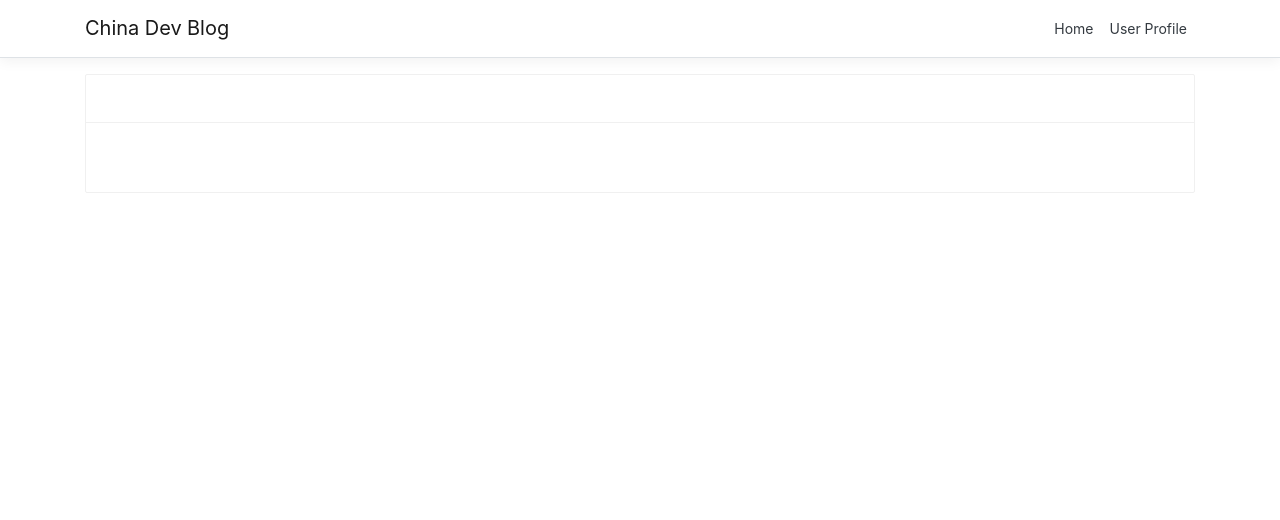
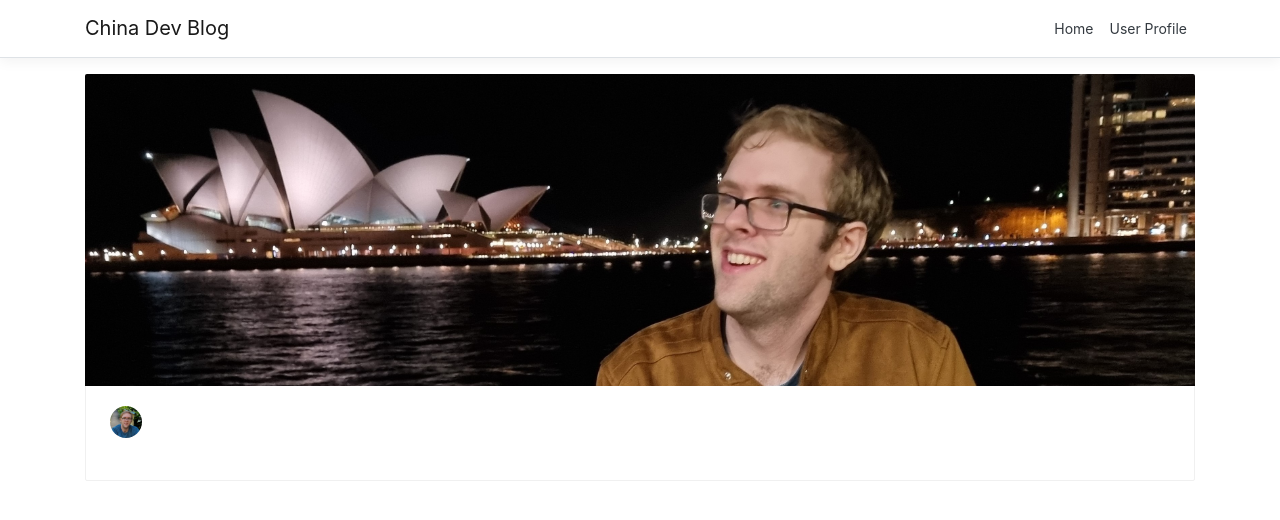
Before and after one commit to piers-sinclair/China-Dev-Blog, a React (Create React App) app in the folder china-dev-blog/china-dev-blog/ClientApp/: page /user-profile/1 in a window 1280 px wide. Shown: the top 520 px of the page. Built offline with nearby package versions, Linux system fonts and the light colour scheme; no server answers.

Commit message:
Add cover photo and avatar

```diff
--- a/china-dev-blog/china-dev-blog/ClientApp/src/components/UserProfile.tsx
+++ b/china-dev-blog/china-dev-blog/ClientApp/src/components/UserProfile.tsx
@@ -3,13 +3,15 @@ import { connect } from 'react-redux';
 import { RouteComponentProps } from 'react-router';
 import { ApplicationState } from '../store';
 import * as UserProfileStore from '../store/UserProfile';
-import { Card } from "antd";
+import { Card, Avatar } from "antd";
 import 'antd/dist/antd.css';
 
 type UserProfileProps =
     UserProfileStore.UserProfileState
     & typeof UserProfileStore.actionCreators
     & RouteComponentProps<{ startDateIndex: string }>;
+
+const { Meta } = Card;
 
 class UserProfile extends React.PureComponent<UserProfileProps> {
 
@@ -24,9 +26,15 @@ class UserProfile extends React.PureComponent<UserProfileProps> {
     public render() {
         return (
             <React.Fragment>
-                <Card title={this.props.userProfile.FirstName + " " + this.props.userProfile.Surname}>
-                        {this.props.userProfile.JobTitle}<br />
-                        {this.props.userProfile.Description}
+                <Card
+                    cover={<img alt="example" src={require('../images/piers-cover.jpg')} className="cover-photo" />}>
+                    <Meta
+                        avatar={<Avatar src={require('../images/piers-avatar.jpg')} />}
+                        title={this.props.userProfile.FirstName + " " + this.props.userProfile.Surname}
+                        description={this.props.userProfile.JobTitle}>
+                    </Meta>
+                    <br/>
+                    {this.props.userProfile.Description}
                 </Card>
             </React.Fragment>
         );
--- a/china-dev-blog/china-dev-blog/ClientApp/src/custom.css
+++ b/china-dev-blog/china-dev-blog/ClientApp/src/custom.css
@@ -12,3 +12,9 @@ code {
   background-color: #1b6ec2;
   border-color: #1861ac;
 }
+
+.cover-photo {
+    max-height: 312px;
+    object-fit: cover;
+    object-position: 0 0;
+}
```
Also changed, not shown: china-dev-blog/china-dev-blog/ClientApp/src/images/piers-avatar.jpg (added), china-dev-blog/china-dev-blog/ClientApp/src/images/piers-cover.jpg (added).
